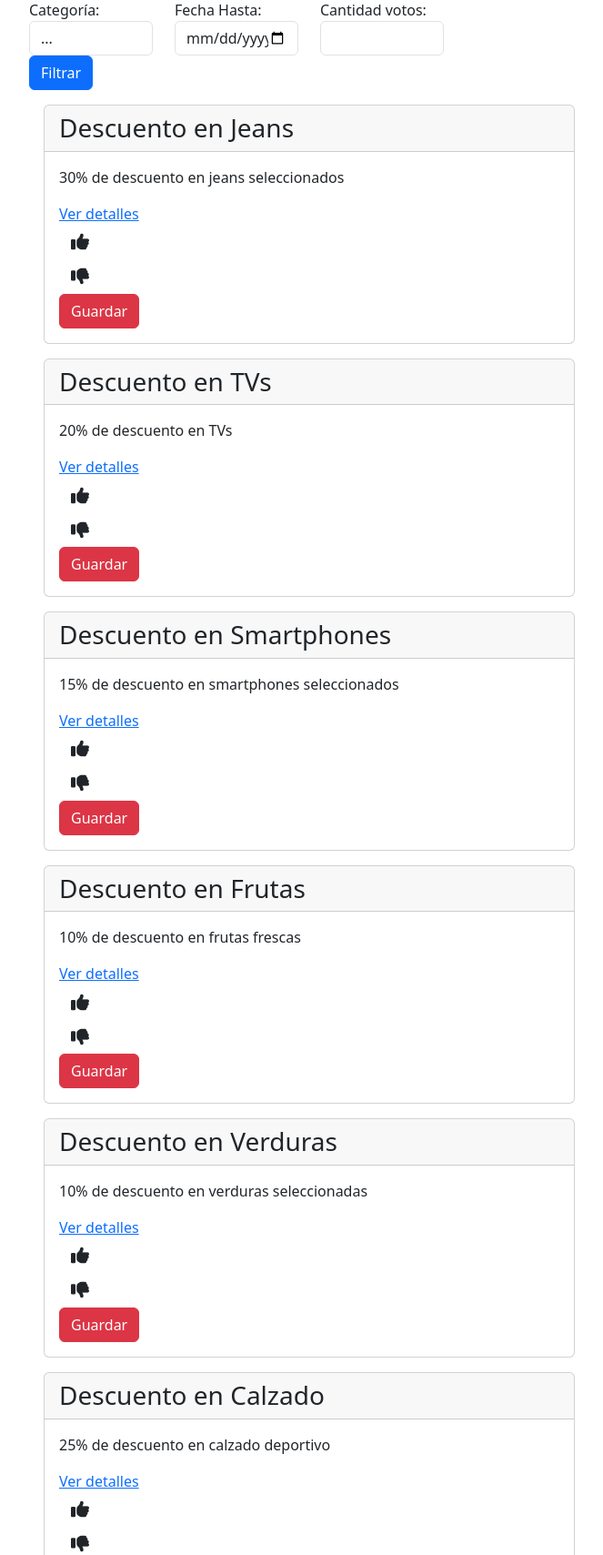
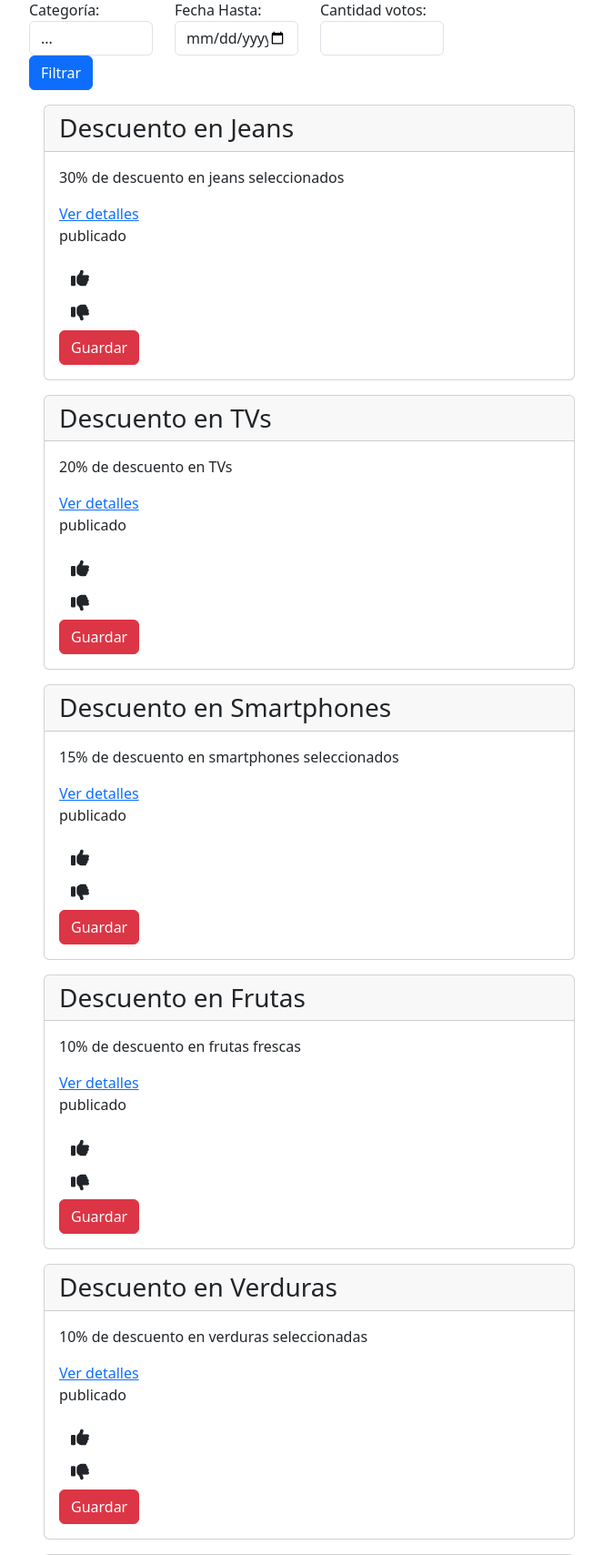
Before and after one commit to federicoFrancesconi/UCSE-2024-IW-TP, a Django app: page / in a window 1280 px wide. Shown: the part 81-1790 px from the top of the page at 91% size, without its empty margins (300-963 px from the left). Run offline with Django 5.2, Linux system fonts and the light colour scheme; data comes from the database, SQL or seed files in the repository; data that the repository does not hold is empty; some libraries are stand-ins or nearby versions.

Commit message:
a desconocidos solo publicados

```diff
--- a/DescuentAr/sitio/views.py
+++ b/DescuentAr/sitio/views.py
@@ -26,9 +26,12 @@ def home(request):
         diferencia_votos=Count('voto', filter=Q(voto__voto_positivo=True)) - Count('voto', filter=Q(voto__voto_positivo=False))
     )
 
+    # Si el usuario no está loggeado le mostramos solo los descuentos publicados
+    if not request.user.is_authenticated:
+        descuentos = descuentos.filter(state='publicado')
+
     if id_categoria:
         descuentos = descuentos.filter(categoria_id = id_categoria)
-
 
     #si trae el filtro lo hace, sino busca los vigentes
     descuentos = descuentos.filter(fecha_hasta__lt=fecha) if fecha is not None else descuentos.filter(fecha_hasta__gte=datetime.today().date())
--- a/DescuentAr/templates/home.html
+++ b/DescuentAr/templates/home.html
@@ -49,6 +49,9 @@
                 <div class="card-body">
                     <p class="card-text">{{ descuento.descripcion }}</p>
                     <a href="{% url 'detalle_descuento' descuento.id %}">Ver detalles</a>
+                    <p class="estado_descuento">{{ descuento.state }}</p>
+
+                    <!-- Este if previene que un usuario interactue con sus propios descuentos -->
                     {% if descuento.usuario_creador.id != user.id %}
                     <div>
                         <button class="btn" id="green-{{ descuento.id }}"><i class="green fa fa-thumbs-up fa-lg" aria-hidden="true"></i></button>
```
